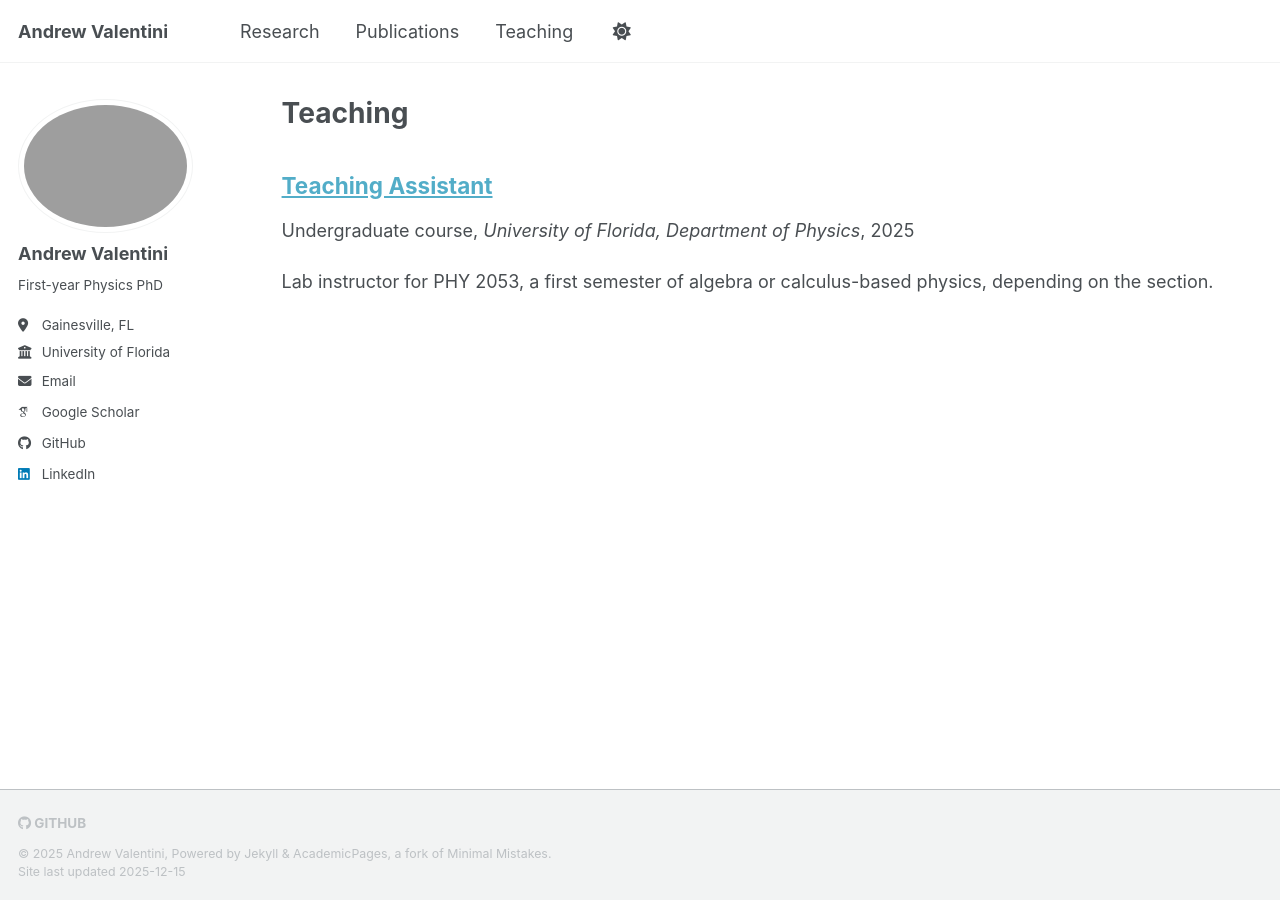
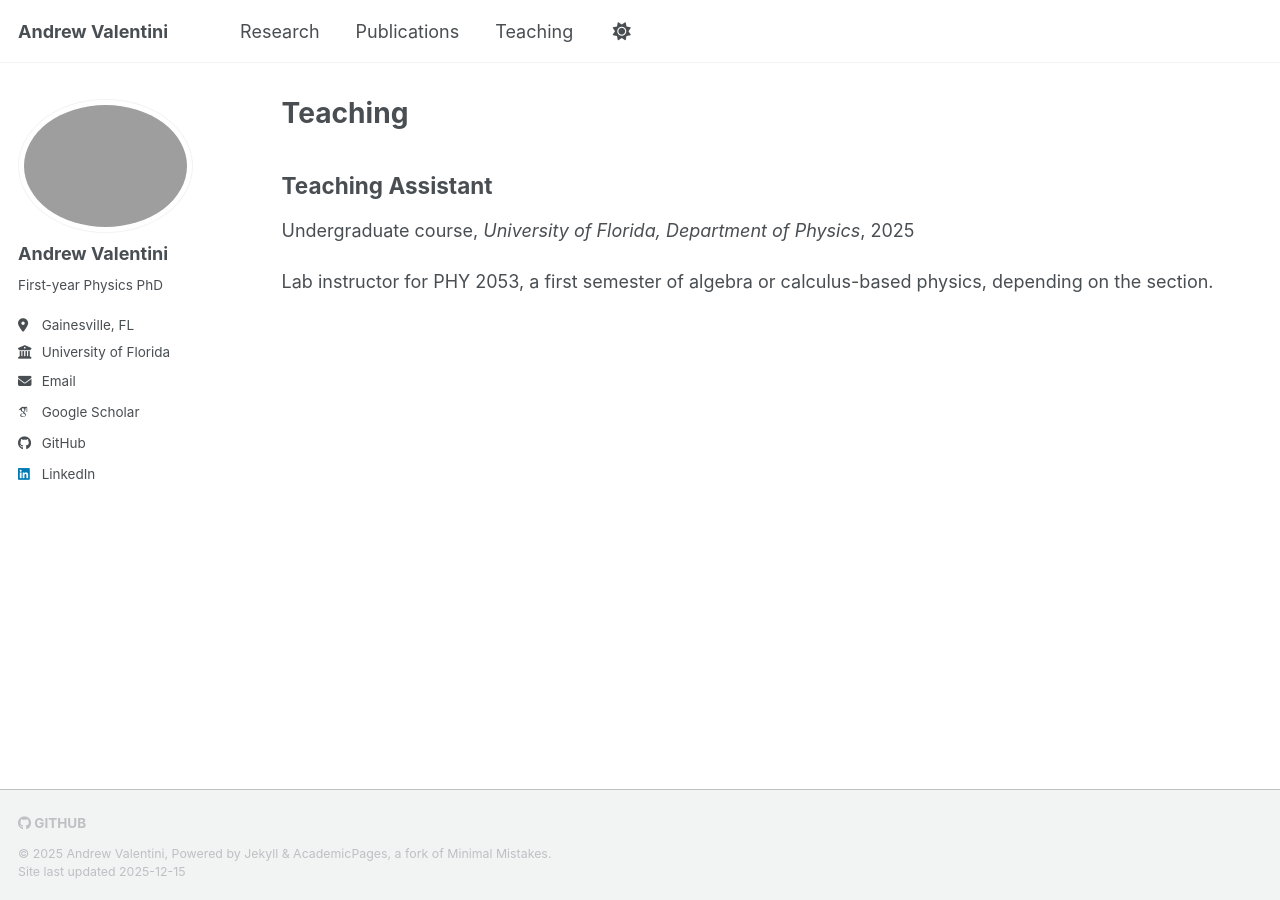
Before and after one commit to AndrewValentini/andrewfvalentini, a Jekyll site: the page built from _pages/teaching.html, in a window 1280 px wide. Built offline with Jekyll 4.4.1, drawn with Linux system fonts in a browser that asks for light colours; some web fonts are replaced; a script bundle is joined from its source files by our own code; library files that are not in the unit come from our copies.

Commit message:
trying to fix teaching link

```diff
--- a/_includes/archive-single.html
+++ b/_includes/archive-single.html
@@ -26,13 +26,19 @@
       </div>
     {% endif %}
 
-    <h2 class="archive__item-title" itemprop="headline">
+   <h2 class="archive__item-title" itemprop="headline">
+    {% if post.permalink != false and post.url %}
       {% if post.link %}
-        <a href="{{ post.link }}">{{ title }}</a> <a href="{{ base_path }}{{ post.url }}" rel="permalink"><i class="fa fa-link" aria-hidden="true" title="permalink"></i><span class="sr-only">Permalink</span></a>
+        <a href="{{ post.link }}">{{ title }}</a>
+        <a href="{{ base_path }}{{ post.url }}" rel="permalink"><i class="fa fa-link" aria-hidden="true" title="permalink"></i><span class="sr-only">Permalink</span></a>
       {% else %}
         <a href="{{ base_path }}{{ post.url }}" rel="permalink">{{ title }}</a>
       {% endif %}
-    </h2>
+    {% else %}
+      {{ title }}
+    {% endif %}
+  </h2>
+
 
     {% if post.read_time %}
       <p class="page__meta"><i class="fa fa-clock" aria-hidden="true"></i> {% include read-time.html %}</p>
```
